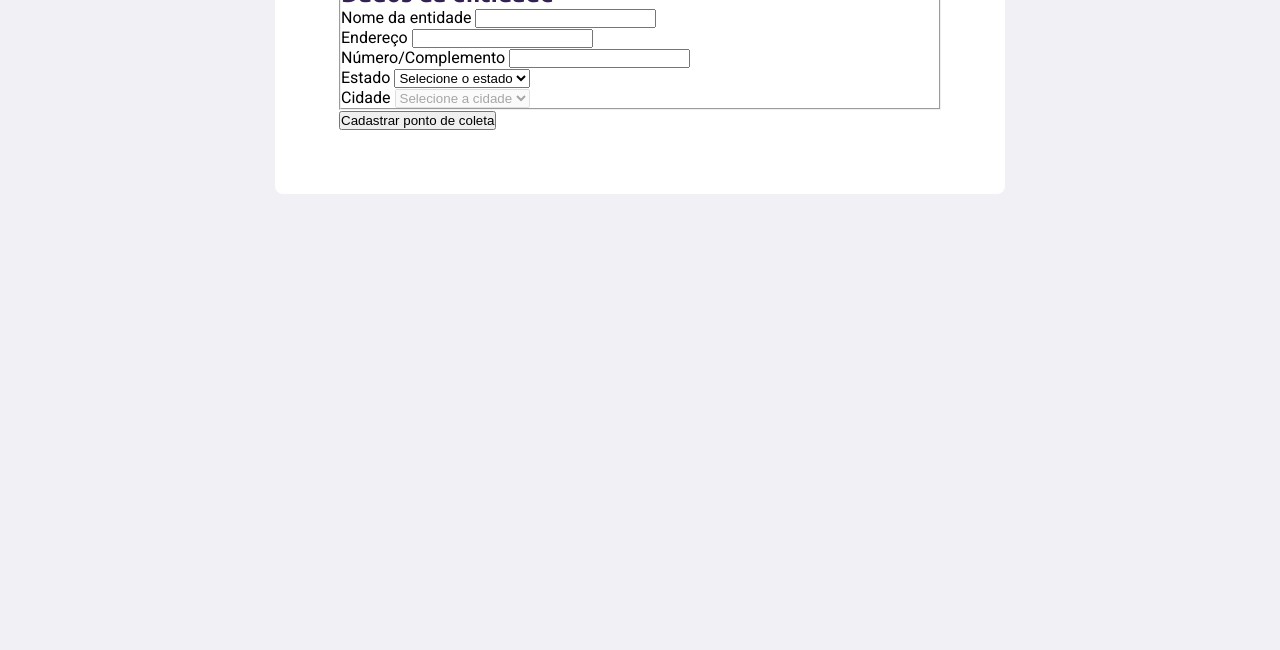
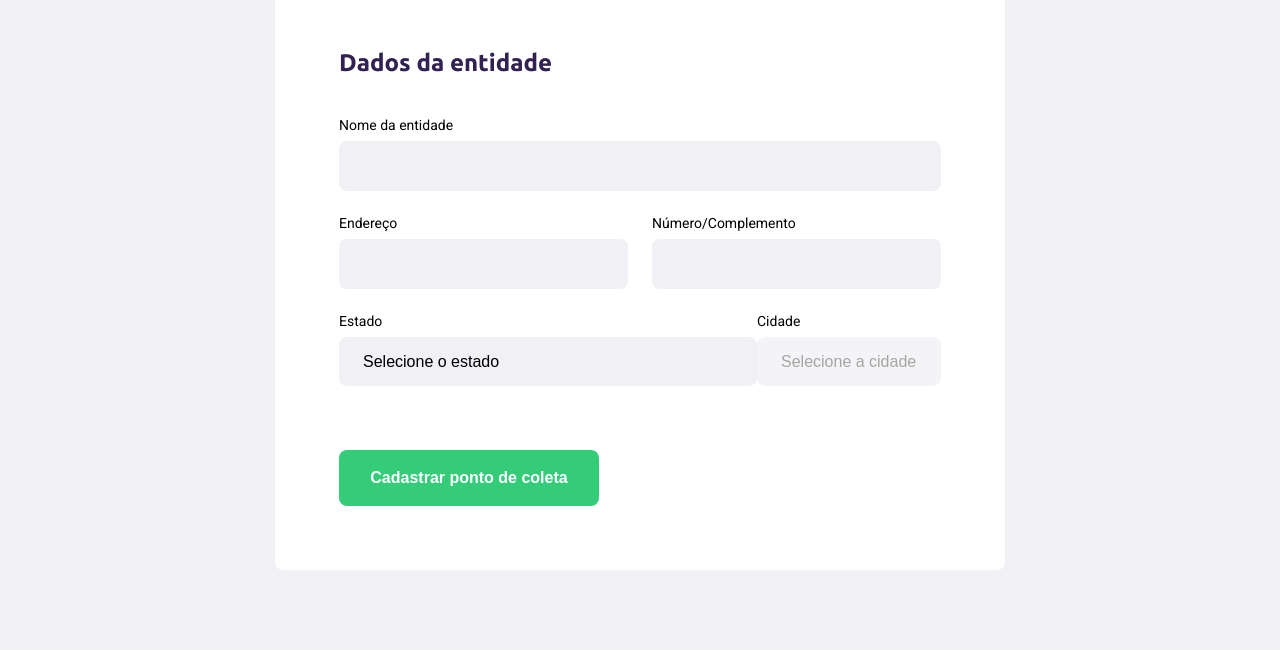
Before and after one commit to jjacksoon/NLW, a plain HTML site: page create-point.html in a window 1280 px wide. Shown: the part 293-943 px from the top of the page. Before the commit the page ends 800 px from the top, so only its background shows below. Drawn offline with Linux system fonts and the light colour scheme.

Commit message:
styles modification from form page

```diff
--- a/styles/create-point.css
+++ b/styles/create-point.css
@@ -40,3 +40,86 @@ form {
     margin: 80px auto;
 
 }
+
+form h1 {
+    font-size: 36px;
+}
+
+form fieldset {
+    margin-top: 64px;
+    border:0;
+}
+
+form legend {
+    margin-bottom: 40px;
+}
+
+form legend h2 {
+    font-size: 24px;
+}
+
+form .field {
+    flex: 1;
+    display: flex;
+    flex-direction: column;
+    margin-bottom: 24px;
+}
+
+form .field-group {
+    display: flex;
+
+}
+
+form input,
+form select {
+    background-color: #f0f0f5;
+    border:0;
+
+/* ! Aumentando o preenchimento da caixa
+! de dados para 16 px cima/baixo e 24px laterais */
+    padding: 16px 24px;
+    font-size: 16px;
+    outline: none; /*Retirando o preenchimento da caixa selecionada para colocar os dados*/
+    border-radius: 8px;
+
+}
+
+/* !Retirando a aparência de select dos campos select (setinhas) para navegadores
+!Chrome e Mozilla - geralmente os mais utilizados */
+
+form select{
+    -webkit-appearance: none;
+    -moz-appearance: none;
+    appearance: none;
+}
+
+form label {
+    font-size: 14px;
+    margin-bottom: 8px;
+}
+
+/* !Pegando o field group que tem dois fields para dar um espaço entre eles */
+
+form .field-group .field + .field{
+    margin-left: 24px;
+}
+
+form button {
+    width: 260px;
+    height: 56px;
+    background-color: var(--primary-color);
+    border-radius: 8px;
+
+    color: white;
+    font-weight: bold;
+    font-size: 16px;
+
+    border: 0;
+    margin-top: 40px;
+    transition: background-color 400ms;
+}
+
+form button:hover{
+    background-color: #2fb86e;
+
+}
```
